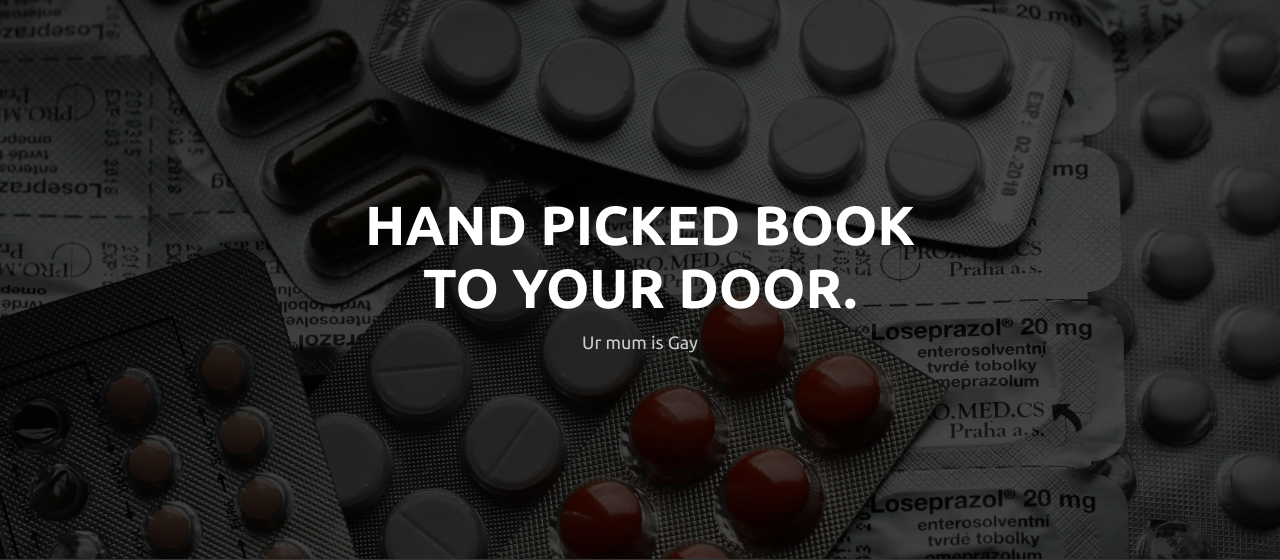
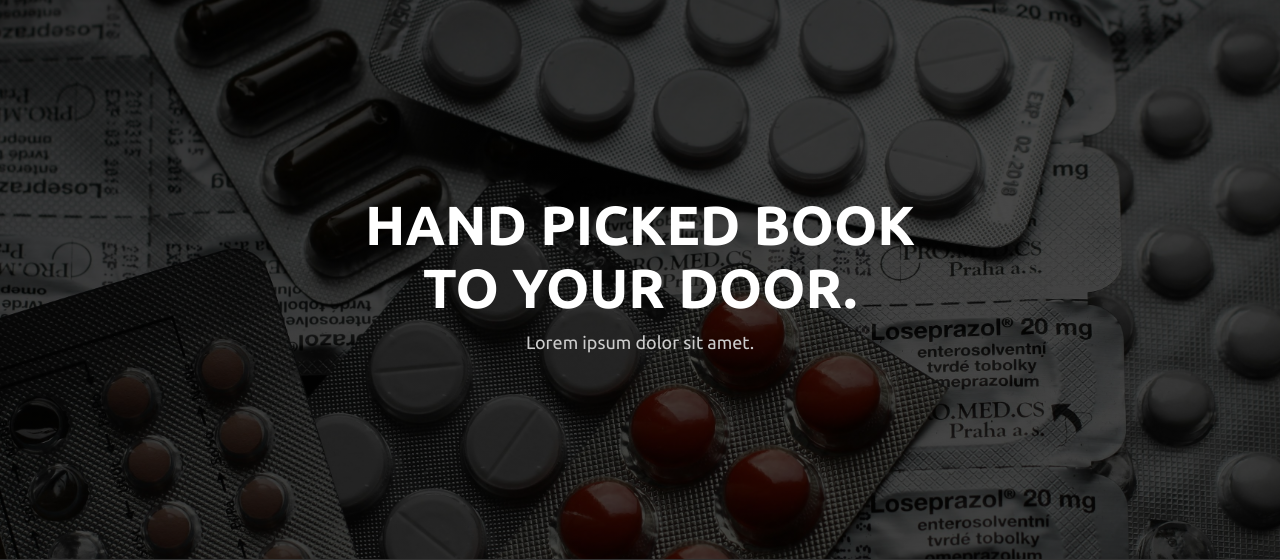
Before and after one commit to Madmax2810/Pharmify---Online-Pharmacy, a PHP site: page /home.php in a window 1280 px wide. Shown: the part 70-630 px from the top of the page. Run offline with PHP 8.4, Linux system fonts and the light colour scheme; the visitor is signed in with stand-in values (Sample User, id 1); data that the repository does not hold is empty.

```diff
--- a/css/style.css
+++ b/css/style.css
@@ -140,7 +140,7 @@ section{
    align-items: center;
    justify-content: center;
    gap:1rem;
-   background: url(../images/heading-bg.webp) no-repeat;
+   background: url(../images/heading-bg.jpg) no-repeat;
    background-size: cover;
    background-position: center;
    text-align: center;
--- a/home.php
+++ b/home.php
@@ -53,10 +53,12 @@ if(isset($_POST['add_to_cart'])){
 
    <div class="content">
       <h3>Hand Picked Book to your door.</h3>
-      <p>Ur mum is Gay</p>
+      <p>Lorem ipsum dolor sit amet.</p>
    </div>
 
 </section>
+
+
 
 
 <section class="home-contact">
@@ -71,6 +73,8 @@ if(isset($_POST['add_to_cart'])){
 
 
 
+
+
 <!-- custom js file link  -->
 <script src="js/script.js"></script>
 
```
